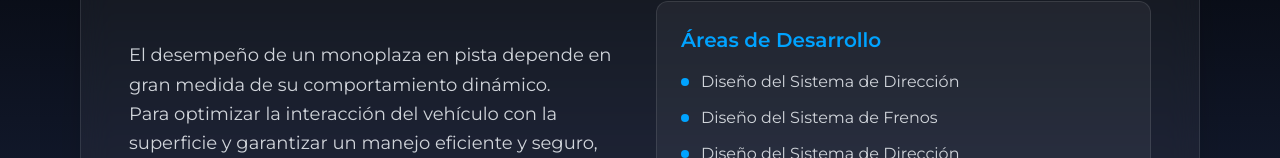
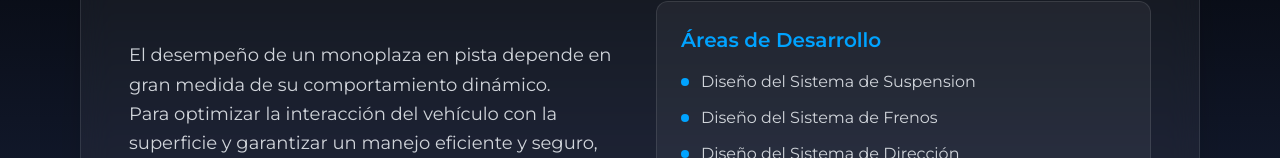
Before and after one commit to Agustin1324/formula-sae-website, a Next.js app: page /subsystems/dynamics in a window 1280 px wide. Shown: the part 794-952 px from the top of the page. Built offline with nearby package versions, Linux system fonts and the light colour scheme.

Commit message:
fix: correct title for suspension system in dynamics page

```diff
--- a/app/subsystems/dynamics/page.tsx
+++ b/app/subsystems/dynamics/page.tsx
@@ -81,7 +81,7 @@ export default function DynamicsPage() {
                     {/*Cada item me redirige a su subseccion */}
                     <ul className="space-y-3 text-gray-300">
                       {[
-                        { title: "Diseño del Sistema de Dirección", id: "suspension" },
+                        { title: "Diseño del Sistema de Suspension", id: "suspension" },
                         { title: "Diseño del Sistema de Frenos", id: "frenos" },
                         { title: "Diseño del Sistema de Dirección", id: "direccion" },
                         { title: "Análisis de Datos en Pista", id: "analisis" },
```
